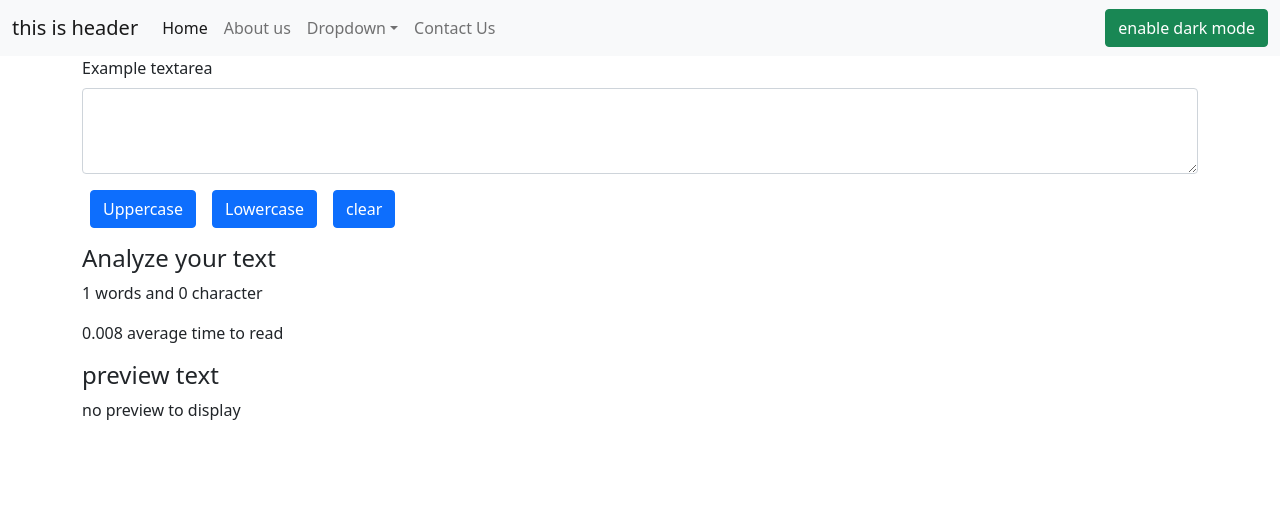
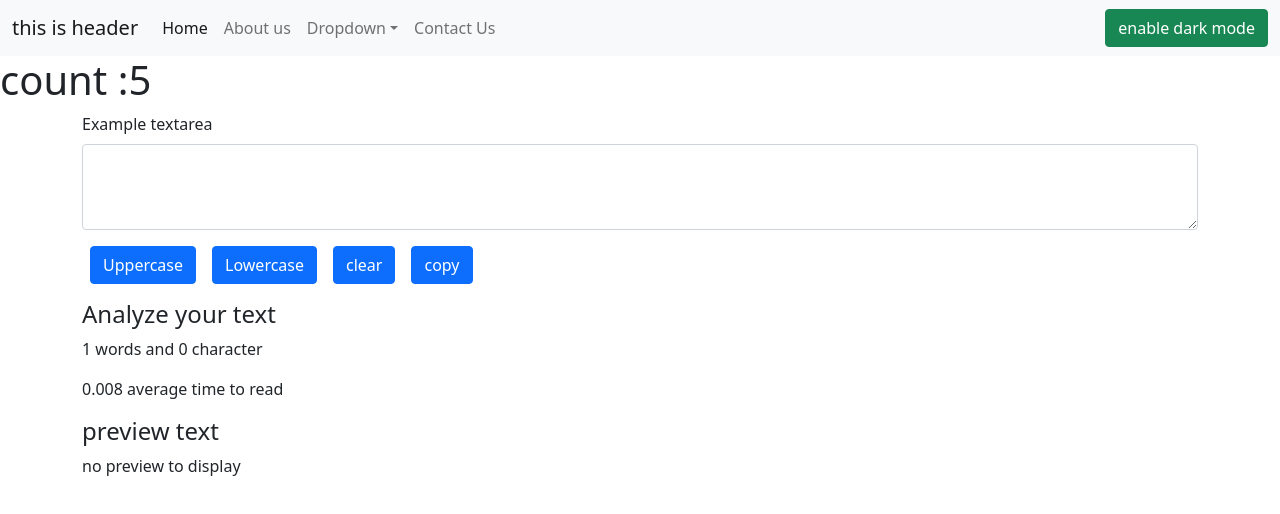
Before and after one commit to Raju-bit-creator/bhadra-react, a React (Vite) app: page / in a window 1280 px wide. Shown: the top 514 px of the page. Built offline with nearby package versions, Linux system fonts and the light colour scheme.

Commit message:
class based components

```diff
--- a/src/App.jsx
+++ b/src/App.jsx
@@ -11,6 +11,7 @@ import {
 import Contact from './components/Contact';
 import About from './components/About';
 import Home from './components/Home';
+import Classes from './components/Classes';
 
 function App() {
   // const [color, setColor] = useState("blue")
@@ -50,8 +51,9 @@ function App() {
       <Router>
         <Navbar title="this is header" mode={mode} text={text} toggleMode={toggleMode} />
         <Alert alert={alert} showAlert={showAlert} />
+        <Classes />
           <Routes>
-            <Route path='/' element={<Home />} />
+            <Route path='/' element={<Home showAlert={showAlert}  />} />
             <Route path='/contact' element={<Contact />} />
             <Route path='/about' element={<About />} />
 
--- /dev/null
+++ b/src/components/Classes.jsx
@@ -0,0 +1,62 @@
+import React, { Component } from 'react'
+
+export default class Classes extends Component {
+    constructor(props){
+        super(props)
+        this.state={count:0}
+        // constructor initialization
+    }
+    componentDidMount(){
+        // component did mount
+        this.interval =setInterval(()=>{
+            this.setState({count: this.state.count + 1})
+        }, 1000)
+    }
+    // shouldComponentUpdate(){
+
+    // }
+    // componentDidUpdate(){
+
+    // }
+    // componentWillUnmount(){
+
+    // }
+  render() {
+    return (
+      <div>
+        <h1>count :{this.state.count}</h1>
+      </div>
+    )
+  }
+}
+
+
+// In React, components go through a lifecycle that can be divided into three main phases:
+
+// Mounting: This phase is when a component is being inserted into the DOM for the first time.
+
+// constructor(): Initializes the component's state and binds event handlers.
+// render(): Returns the JSX that represents the component's UI.
+// componentDidMount(): Runs once after the component is mounted in the DOM, often used for API calls or setting up subscriptions.
+// Updating: This phase occurs when a component's state or props change, causing it to re-render.
+
+// shouldComponentUpdate(): Controls whether the component should re-render; useful for optimization.
+// render(): React re-renders the component with updated data.
+// componentDidUpdate(): Runs after re-rendering; commonly used to act on DOM changes or update data.
+// Unmounting: This is when a component is removed from the DOM.
+
+// componentWillUnmount(): Called right before the component is destroyed, often used to clean up subscriptions, timers, or any resources.
+// Functional Components & Hooks
+// In functional components, React hooks like useEffect manage lifecycle events:
+
+// Mount: Code inside useEffect with an empty dependency array [] runs once on mount.
+// Update: useEffect runs whenever dependencies change.
+// Unmount: Returning a cleanup function in useEffect executes on unmount, cleaning up resources.
+// This lifecycle management allows React to efficiently update the UI and handle resource cleanup.
+
+// Explanation
+// constructor: Initializes the state.
+// componentDidMount: Sets up an interval to update count every second.
+// shouldComponentUpdate: Only re-renders if the count is even.
+// componentDidUpdate: Logs every update after a re-render.
+// componentWillUnmount: Clears the interval on unmount.
--- a/src/components/Home.jsx
+++ b/src/components/Home.jsx
@@ -1,6 +1,6 @@
 import React, { useState } from 'react'
 
-const Home = () => {
+const Home = (props) => {
   const [text, setText]= useState("")
 
   const handleUpperCase =()=>{
@@ -17,6 +17,40 @@ const Home = () => {
     setText('')
   }
 
+
+//   const handleCopy = () => {
+//     // if (checkEmptyText()) return
+//     navigator.clipboard.writeText(text);
+//     props.showAlert('success', 'Text copied to clipboard')
+// }
+
+// const handleCopy = () => {
+
+
+//   console.log("You clicked copy button")
+//   navigator.clipboard.writeText(text)
+//   alert("Text copied")
+
+// }
+// const handleCopy = () => {
+//   navigator.clipboard.writeText(text).then(() => {
+//    props.showAlert('success', 'Text copied');
+//   })
+// }
+// const handleCopy = () => {
+//   navigator.clipboard.writeText(text)
+// showAlert("text copied")
+// };
+const handleCopy = () => {
+  navigator.clipboard.writeText(text)
+    .then(() => {
+      setText('')
+    props.showAlert("success", "text is copied")
+
+    })
+
+
+}
   const handleChange =(e)=>{
    e.preventDefault()
    setText(e.target.value)
@@ -29,6 +63,7 @@ const Home = () => {
         <button className='btn btn-primary mt-3 mx-2'onClick={handleUpperCase}>Uppercase</button>
         <button className='btn btn-primary mt-3 mx-2'onClick={handleLowerCase}>Lowercase</button>
         <button className='btn btn-primary mt-3 mx-2'onClick={clearTextArea}>clear</button>
+        <button className='btn btn-primary mt-3 mx-2'onClick={handleCopy}>copy</button>
       </div>
       <div className='container'>
         <h4>Analyze your text</h4>
@@ -44,3 +79,4 @@ const Home = () => {
 }
 
 export default Home
+// assignment copy, alert
```
